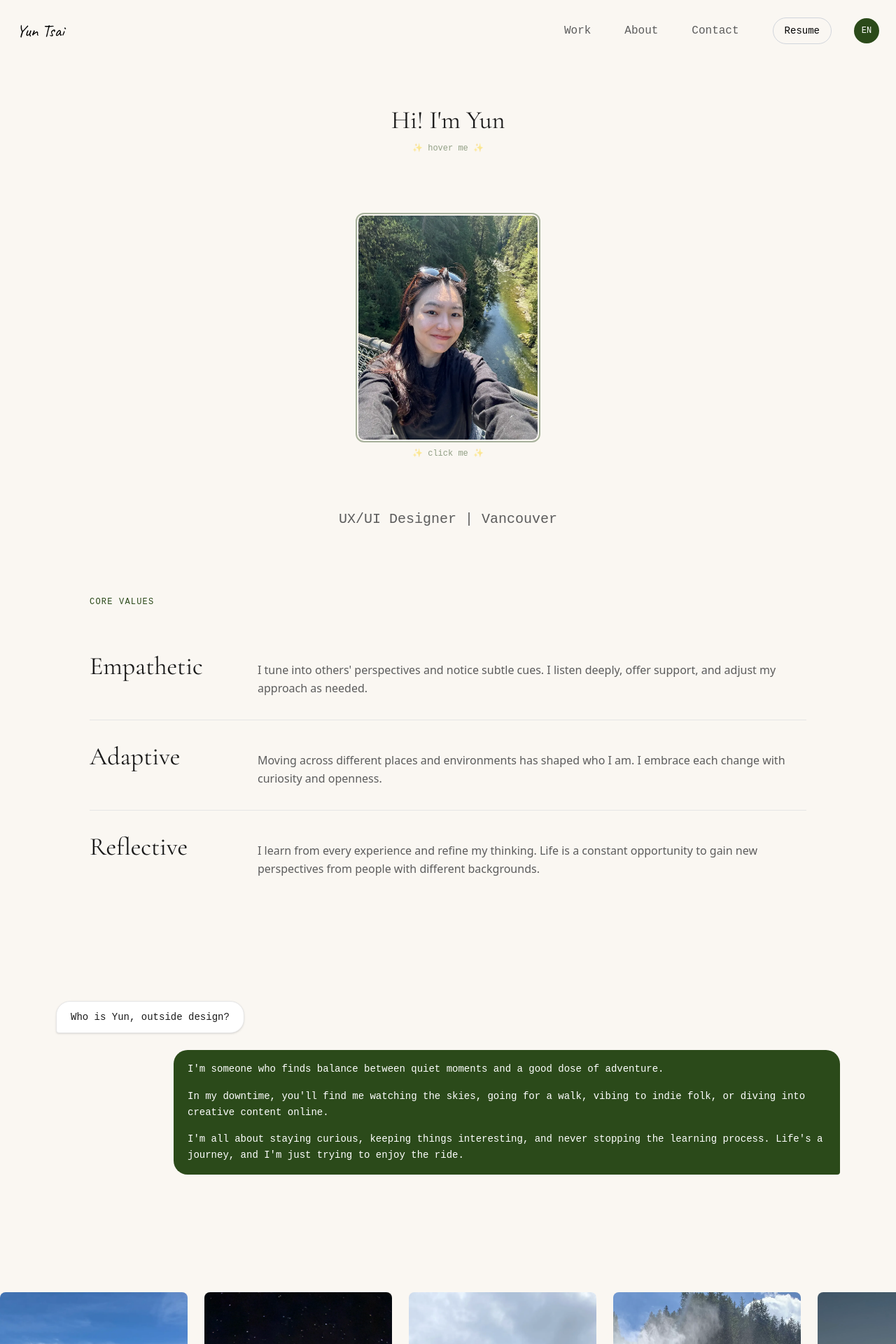
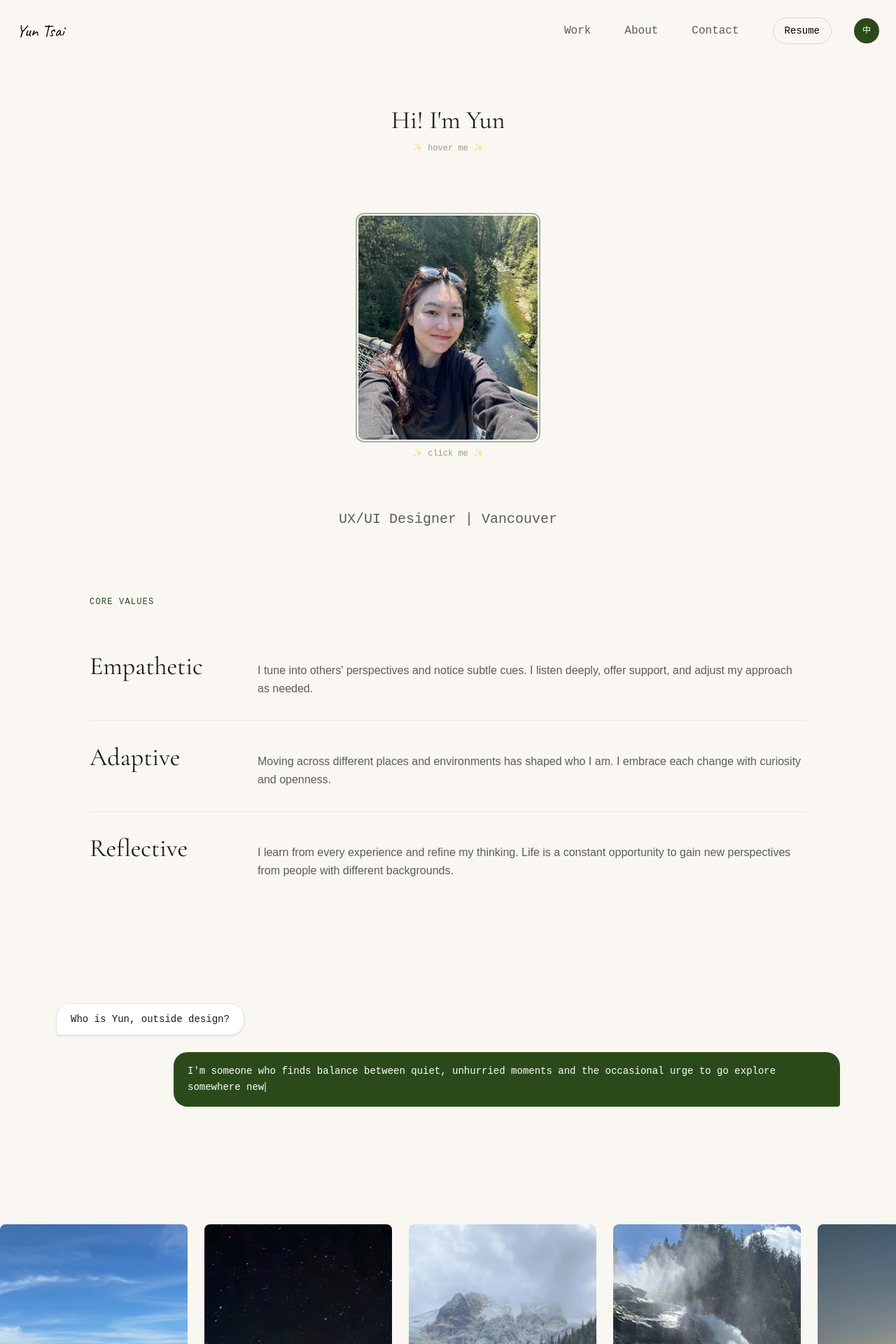
Before and after one commit to wanyuntsai/portfolio, a React (Vite) app: page /about in a window 1280 px wide. Shown: the top 1920 px of the page at 70% size. Built offline with nearby package versions, Linux system fonts and the light colour scheme.

Commit message:
update content

```diff
--- a/src/components/LanguageToggle.jsx
+++ b/src/components/LanguageToggle.jsx
@@ -3,7 +3,7 @@ import { useLanguage } from '../context/LanguageContext';
 function LanguageToggleButton({ className = '' }) {
     const { language, setLanguage } = useLanguage();
     const next = language === 'en' ? 'zh' : 'en';
-    const label = language === 'en' ? 'EN' : '中';
+    const label = language === 'en' ? '中' : 'EN';
 
     return (
         <button
--- a/src/components/Navbar.jsx
+++ b/src/components/Navbar.jsx
@@ -144,7 +144,11 @@ function Navbar() {
                                     LinkedIn
                                 </a>
                                 <button
-                                    onClick={() => { copyEmail(); setIsOpen(false); }}
+                                    onClick={() => {
+                                        navigator.clipboard.writeText('yuntsaica@gmail.com');
+                                        setCopied(true);
+                                        setTimeout(() => { setCopied(false); setIsOpen(false); }, 1500);
+                                    }}
                                     className="text-base text-text-secondary hover:text-[#9BBF6A] transition-colors"
                                 >
                                     {copied ? t('Email copied! ☻', '已複製! ☻') : t('Copy Email', '複製信箱')}
--- a/src/index.css
+++ b/src/index.css
@@ -1,5 +1,5 @@
 @import "tailwindcss";
-@import url('https://fonts.googleapis.com/css2?family=Noto+Sans:wght@400;500;600&display=swap');
+@import url('https://fonts.googleapis.com/css2?family=Cormorant+Garamond:ital,wght@0,400;0,500;0,600;1,400&family=Noto+Sans+TC:wght@400;500;600&family=Noto+Serif+TC:wght@400;500;600&display=swap');
 
 
 
@@ -10,7 +10,7 @@ html, body, #root {
 }
 
 body {
-    font-family: 'Noto Sans', sans-serif;
+    font-family: 'Noto Sans TC', sans-serif;
     background-color: #FAF7F2;
 }
 
@@ -23,9 +23,9 @@ body {
 @theme {
   /* font */
   --font-hand: "Caveat", cursive;
-  --font-serif: "Cormorant Garamond", serif;
+  --font-serif: "Cormorant Garamond", "Noto Serif TC", serif;
   --font-mono: "JetBrains Mono", monospace;
-  --font-sans: "Noto Sans", sans-serif;
+  --font-sans: "Noto Sans TC", sans-serif;
 
   /* color */
   --color-brand-green: #2B4A1A;
@@ -44,6 +44,10 @@ body {
 /* font */
 .font-mono {
   /* letter-spacing: -0.02em; */
+}
+
+.font-serif {
+  font-family: "Cormorant Garamond", "Noto Serif TC", serif;
 }
 
 /* HOME */
--- a/src/pages/About.jsx
+++ b/src/pages/About.jsx
@@ -4,7 +4,7 @@ import { useLanguage } from '../context/LanguageContext';
 
 
 function About() {
-    const { t } = useLanguage();
+    const { t, language } = useLanguage();
     const [isHovered, setIsHovered] = useState(false);
     const [isPhotoRevealed, setIsPhotoRevealed] = useState(false);
     const [hasClickedPhoto, setHasClickedPhoto] = useState(false);
@@ -59,6 +59,52 @@ function About() {
         isPausedByUser.current = false;
     };
 
+    // Chat typewriter
+    const chatRef = useRef(null);
+    const [chatVisible, setChatVisible] = useState(false);
+    const [typingStarted, setTypingStarted] = useState(false);
+    const [typedChars, setTypedChars] = useState(0);
+
+    const p1 = t("I'm someone who finds balance between quiet, unhurried moments and the occasional urge to go explore somewhere new.", '我享受寧靜，也享受偶爾出走探索的自由，喜歡兩者並存的生活。');
+    const p2 = t("In my downtime, you'll find me watching the skies, going for a walk, vibing to indie folk, trying out new recipes, or diving into creative content online.", '休閒時，我喜歡看看天空、散散步、聽獨立民謠、嘗試新食譜，或探索網路上的各種創意內容。');
+    const p3 = t("I'm all about staying curious, keeping things interesting, and never stopping the learning process. Life's a journey, and I'm just trying to enjoy the ride.", '我熱衷於保持好奇心、讓生活充滿趣味，並持續學習。人生是一段旅程，每段經歷對我來說都是養分。');
+    const totalChars = p1.length + p2.length + p3.length;
+
+    useEffect(() => {
+        const observer = new IntersectionObserver(([entry]) => {
+            if (entry.isIntersecting) { setChatVisible(true); observer.disconnect(); }
+        }, { threshold: 0.4 });
+        if (chatRef.current) observer.observe(chatRef.current);
+        return () => observer.disconnect();
+    }, []);
+
+    useEffect(() => {
+        if (!chatVisible) return;
+        const delay = setTimeout(() => setTypingStarted(true), 1000);
+        return () => clearTimeout(delay);
+    }, [chatVisible]);
+
+    useEffect(() => {
+        if (!typingStarted) return;
+        setTypedChars(0);
+        const speed = language === 'zh' ? 90 : 42;
+        const id = setInterval(() => {
+            setTypedChars(prev => {
+                if (prev >= totalChars) { clearInterval(id); return prev; }
+                return prev + 1;
+            });
+        }, speed);
+        return () => clearInterval(id);
+    }, [typingStarted, language]);
+
+    const getParaText = (index) => {
+        const offsets = [0, p1.length, p1.length + p2.length];
+        const paras = [p1, p2, p3];
+        return paras[index].slice(0, Math.max(0, typedChars - offsets[index]));
+    };
+    const activePara = typedChars < p1.length ? 0 : typedChars < p1.length + p2.length ? 1 : typedChars < totalChars ? 2 : -1;
+    const cursor = <span className="inline-block w-0.5 h-[1em] bg-white align-middle ml-px animate-pulse" />;
+
     return (
         <PageTransition>
         <div className="bg-brand-cream flex-1">
@@ -68,7 +114,7 @@ function About() {
                 <div className='relative flex flex-col justify-center items-center'
                     onMouseEnter={() => setIsHovered(true)}
                     onMouseLeave={() => setIsHovered(false)}>
-                    <h1 className='font-serif text-4xl text-text-primary cursor-default'>{t("Hi! I'm Yun", '嗨！我是 Yun')}</h1>
+                    <h1 className='font-serif text-4xl text-text-primary cursor-default' style={language === 'zh' ? { fontFamily: '"Noto Serif TC", serif' } : undefined}>{t("Hi! I'm Yun", '嗨！我是 Yun')}</h1>
 
                     {/* desktop - hover me message */}
                     <span className={`hidden md:block text-xs font-mono text-brand-green/50 mt-3 transition-opacity duration-300 ${isHovered ? 'opacity-0' : 'opacity-100'}`}>
@@ -162,7 +208,7 @@ function About() {
                                 {t('thanks for stopping by!', '謝謝你來逛逛！')}
                             </p>
                             <p className="font-hand text-white/80 text-base md:text-lg mt-2 leading-relaxed">
-                                {t('you will get to know me more here :)', '在這裡，你可以更認識我 :)')}
+                                {t('you will get to know me more here :)', '在這裡，你可以更認識我一點 :)')}
                             </p>
                         </div>
                     </div>
@@ -192,7 +238,7 @@ function About() {
 
                         {/* Empathetic */}
                         <div className="py-6 md:py-8 flex flex-col md:flex-row md:items-baseline gap-2 md:gap-12">
-                            <h3 className="font-serif text-3xl md:text-4xl text-text-primary shrink-0 w-48">{t('Empathetic', '同理心')}</h3>
+                            <h3 className="font-serif text-3xl md:text-4xl text-text-primary shrink-0 w-48" style={language === 'zh' ? { fontFamily: '"Noto Serif TC", serif' } : undefined}>{t('Empathetic', '同理心')}</h3>
                             <p className="text-text-secondary leading-relaxed">
                                 {t("I tune into others' perspectives and notice subtle cues. I listen deeply, offer support, and adjust my approach as needed.", '我善於理解他人的觀點，細心察覺細微的線索，深入聆聽並適時調整自己的方式。')}
                             </p>
@@ -200,7 +246,7 @@ function About() {
 
                         {/* Adaptive */}
                         <div className="py-6 md:py-8 flex flex-col md:flex-row md:items-baseline gap-2 md:gap-12">
-                            <h3 className="font-serif text-3xl md:text-4xl text-text-primary shrink-0 w-48">{t('Adaptive', '適應力')}</h3>
+                            <h3 className="font-serif text-3xl md:text-4xl text-text-primary shrink-0 w-48" style={language === 'zh' ? { fontFamily: '"Noto Serif TC", serif' } : undefined}>{t('Adaptive', '適應力')}</h3>
                             <p className="text-text-secondary leading-relaxed">
                                 {t('Moving across different places and environments has shaped who I am. I embrace each change with curiosity and openness.', '在不同地方與環境中生活，塑造了現在的我。我以好奇與開放的心態迎接每一次變化。')}
                             </p>
@@ -208,9 +254,9 @@ function About() {
 
                         {/* Reflective */}
                         <div className="py-6 md:py-8 flex flex-col md:flex-row md:items-baseline gap-2 md:gap-12">
-                            <h3 className="font-serif text-3xl md:text-4xl text-text-primary shrink-0 w-48">{t('Reflective', '反思力')}</h3>
+                            <h3 className="font-serif text-3xl md:text-4xl text-text-primary shrink-0 w-48" style={language === 'zh' ? { fontFamily: '"Noto Serif TC", serif' } : undefined}>{t('Reflective', '反思力')}</h3>
                             <p className="text-text-secondary leading-relaxed">
-                                {t('I learn from every experience and refine my thinking. Life is a constant opportunity to gain new perspectives from people with different backgrounds.', '我從每一次經驗中學習，不斷精進自己的思維。生活中，每個人都能帶來新的觀點與啟發，每個人都是值得學習的對象。')}
+                                {t('I learn from every experience and refine my thinking. Life is a constant opportunity to gain new perspectives from people with different backgrounds.', '我從每一次經驗中學習，不斷精進自己的思維。生活中，每個人都能帶來新的觀點與啟發，也都是值得學習的對象。')}
                             </p>
                         </div>
 
@@ -221,37 +267,52 @@ function About() {
 
 
             {/* Outside Design Chat */}
-            <FadeInSection>
-            <section className="pt-16 md:pt-24 px-5 md:px-20 py-8 md:py-12">
+            <section ref={chatRef} className="pt-16 md:pt-24 px-5 md:px-20 py-8 md:py-12">
                 {/* Q. - align left */}
-                <div className="flex justify-start mb-6 max-w-3xl">
+                <div className={`flex justify-start mb-6 max-w-3xl transition-all duration-500 ${chatVisible ? 'opacity-100 translate-y-0' : 'opacity-0 translate-y-4'}`}>
                     <div
                         className="bg-white border border-border px-5 py-3 shadow-sm"
                         style={{ borderRadius: '20px 20px 20px 4px' }}
                     >
-                        <p className="text-text-primary font-mono text-sm">{t('Who is Yun, outside design?', '設計之外的 Yun')}</p>
+                        <p className="text-text-primary font-mono text-sm">{t('Who is Yun, outside design?', '設計之外的 Yun 是怎麼樣的？')}</p>
                     </div>
                 </div>
 
+                {/* Typing indicator */}
+                {chatVisible && !typingStarted && (
+                    <div className="flex justify-end mb-6">
+                        <div className="bg-brand-green px-5 py-4 flex gap-1.5 items-center" style={{ borderRadius: '20px 20px 4px 20px' }}>
+                            <span className="w-2 h-2 bg-white/70 rounded-full animate-bounce" style={{ animationDelay: '0ms' }} />
+                            <span className="w-2 h-2 bg-white/70 rounded-full animate-bounce" style={{ animationDelay: '150ms' }} />
+                            <span className="w-2 h-2 bg-white/70 rounded-full animate-bounce" style={{ animationDelay: '300ms' }} />
+                        </div>
+                    </div>
+                )}
+
                 {/* A. - align right */}
+                {typingStarted && (
                     <div className="flex justify-end mb-6 font-mono text-sm">
                         <div
                             className="bg-brand-green px-5 py-4 max-w-[85%]"
                             style={{ borderRadius: '20px 20px 4px 20px' }}
                         >
                             <p className="text-white leading-relaxed">
-                            {t("I'm someone who finds balance between quiet moments and a good dose of adventure.", '我享受寧靜，也熱愛冒險，喜歡兩者並存的生活。')}
+                                {getParaText(0)}{activePara === 0 && cursor}
                             </p>
+                            {typedChars > p1.length && (
                                 <p className="text-white leading-relaxed mt-4">
-                            {t("In my downtime, you'll find me watching the skies, going for a walk, vibing to indie folk, or diving into creative content online.", '休閒時，我喜歡看看天空、散散步、聽獨立民謠，或探索網路上的各種創意內容。')}
+                                    {getParaText(1)}{activePara === 1 && cursor}
                                 </p>
+                            )}
+                            {typedChars > p1.length + p2.length && (
                                 <p className="text-white leading-relaxed mt-4">
-                            {t("I'm all about staying curious, keeping things interesting, and never stopping the learning process. Life's a journey, and I'm just trying to enjoy the ride.", '我熱衷於保持好奇心、讓生活充滿趣味，並持續學習。人生是一段旅程，我只想盡情享受沿途風景。')}
+                                    {getParaText(2)}{activePara === 2 && cursor}
                                 </p>
+                            )}
                         </div>
                     </div>
+                )}
             </section>
-            </FadeInSection>
 
             {/* photo */}
             <FadeInSection>
--- a/src/pages/Home.jsx
+++ b/src/pages/Home.jsx
@@ -10,8 +10,9 @@ import 'swiper/css';
 import 'swiper/css/pagination';
 
 function Home() {
-    const { t } = useLanguage();
+    const { t, language } = useLanguage();
     const [mousePosition, setMousePosition] = useState({ x: 50, y: 50 });
+
 
     useEffect(() => {
         const handleMouseMove = (e) => {
@@ -131,14 +132,26 @@ const renderProjectCard = (project) => (
         <div>
             {/* hero title */}
         <section className="min-h-screen px-5 md:px-10 flex flex-col justify-center relative pt-24">
-      <motion.h1
-        initial={{opacity:0, y:30}}
-        animate={{opacity:1, y:0}}
-        transition={{duration: 0.8, ease: "easeOut"}}
-        className="font-serif text-4xl lg:text-6xl text-text-primary leading-tight text-left lg:max-w-2xl">
-          {t('Creating digital experiences where users feel understood and interactions feel', '打造讓使用者被理解、互動自然流暢的數位體驗')}{' '}
-          <span className="underline decoration-brand-green decoration-2 underline-offset-4">{t('natural', '自然')}</span>{t('.', '。')}
-        </motion.h1>
+      <h1 className={`font-serif ${language === 'zh' ? 'text-3xl lg:text-5xl' : 'text-4xl lg:text-6xl'} text-text-primary leading-tight text-left lg:max-w-2xl`} style={language === 'zh' ? { fontFamily: '"Noto Serif TC", serif' } : undefined}>
+          <motion.span
+            key={language + '-line1'}
+            initial={{ opacity: 0, y: 24 }}
+            animate={{ opacity: 1, y: 0 }}
+            transition={{ duration: 0.7, ease: 'easeOut', delay: 0.1 }}
+            className="block">
+            {t('Creating digital experiences', '打造讓使用者被理解、')}
+          </motion.span>
+          <motion.span
+            key={language + '-line2'}
+            initial={{ opacity: 0, y: 24 }}
+            animate={{ opacity: 1, y: 0 }}
+            transition={{ duration: 0.7, ease: 'easeOut', delay: 0.4 }}
+            className="block">
+            {t('where users feel understood and interactions feel ', '互動')}
+            <span className="underline decoration-brand-green decoration-2 underline-offset-4">{t('natural', '自然')}</span>
+            {t('.', '流暢的數位體驗。')}
+          </motion.span>
+        </h1>
 
        <motion.div
         initial={{opacity:0, y:20}}
```
Lines whose indentation alone changed are shown as unchanged.
